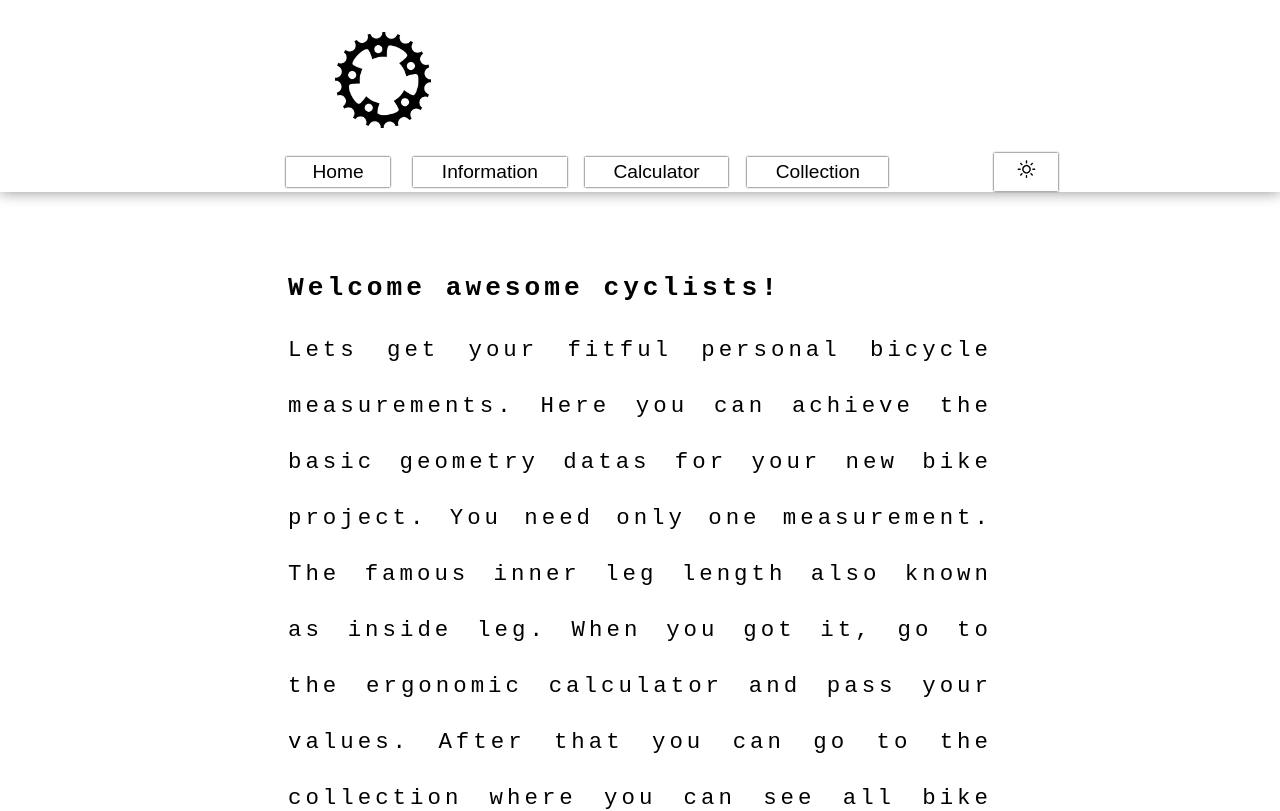
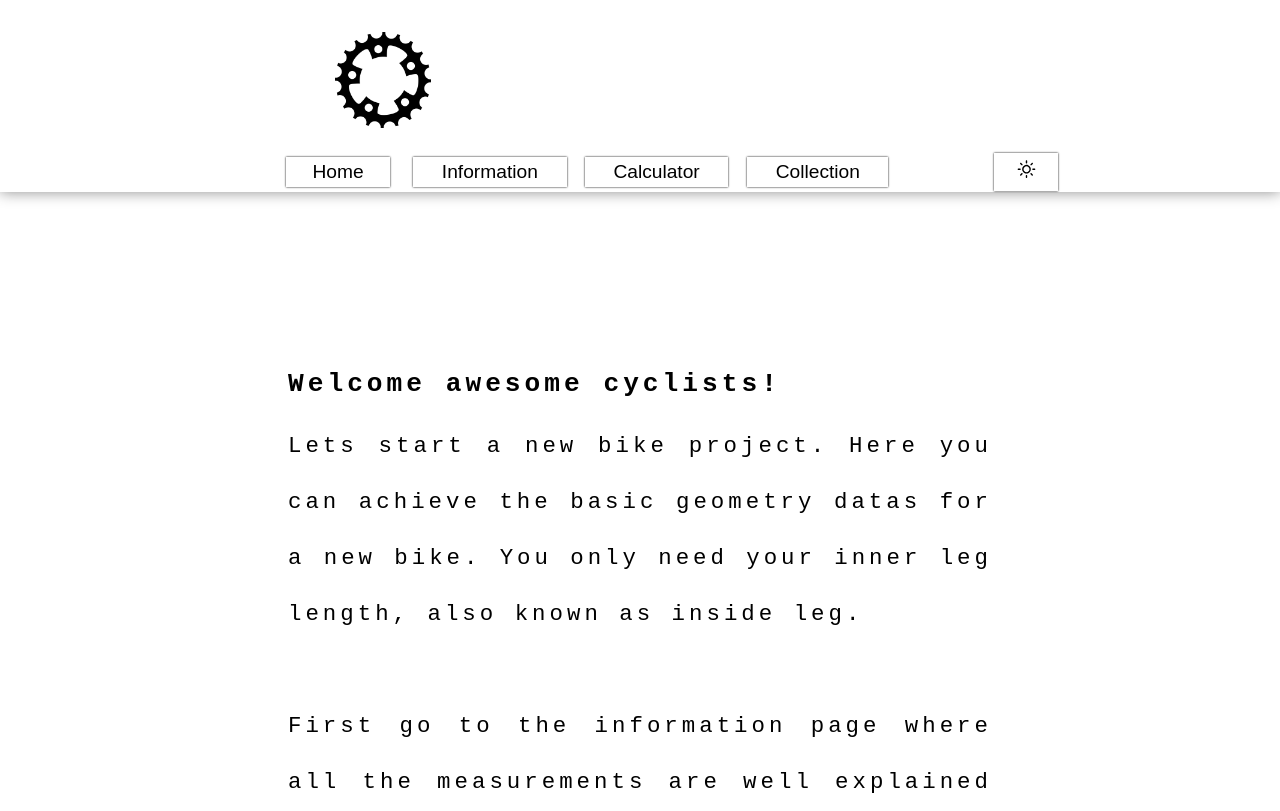
Before and after one commit to thisKonrad/bike_geometry, a Next.js app: page / in a window 1280 px wide. Shown: the top 811 px of the page. Built offline with nearby package versions, Linux system fonts and the light colour scheme.

Commit message:
changed article on landing page

```diff
--- a/pages/index.jsx
+++ b/pages/index.jsx
@@ -16,15 +16,23 @@ export default function Home() {
       <article className={styles.article}>
         <h3>Welcome awesome cyclists!</h3>
         <p>
-        Lets get your fitful personal bicycle measurements.
-        Here you can achieve the basic geometry datas for your new bike project.
-        You need only one measurement.
-        The famous inner leg length also known as inside leg.
-        When you got it, go to the ergonomic calculator and pass your values.
+        <p>Lets start a new bike project.
+        Here you can achieve the basic
+        geometry datas for a new bike.
+        You only need your inner leg length,
+        also known as inside leg.</p>
+        <br></br>
+        First go to the information page where all
+        the measurements are well explained to you.
+        Also how to take the inner leg length.
+        When you got it, go to the ergonomic calculator and pass your inner leg length.
         After that you can go to the collection where you can see
-        all bike geometries.
-        Don't know how to measure the inside leg?
-        Go to the info page where all measurements and values are explained for you.</p>
+        a overview of all your bikes.
+        When you click on one of these bike cards you can
+        see all the values on your detail page.
+        And if you want you can find some related parts for your new bike project
+        @ google when you hit the search buttons beneath the values.
+        </p>
       </article>
     </section>
     </main>
--- a/styles/Home.module.css
+++ b/styles/Home.module.css
@@ -29,6 +29,8 @@ background-color: var(--backgroundColor);
     letter-spacing: 4px;
     text-wrap:wrap;
     line-break: auto;
+    margin-top: 6rem;
+    margin-bottom: 6rem;
 }
 
 
```
